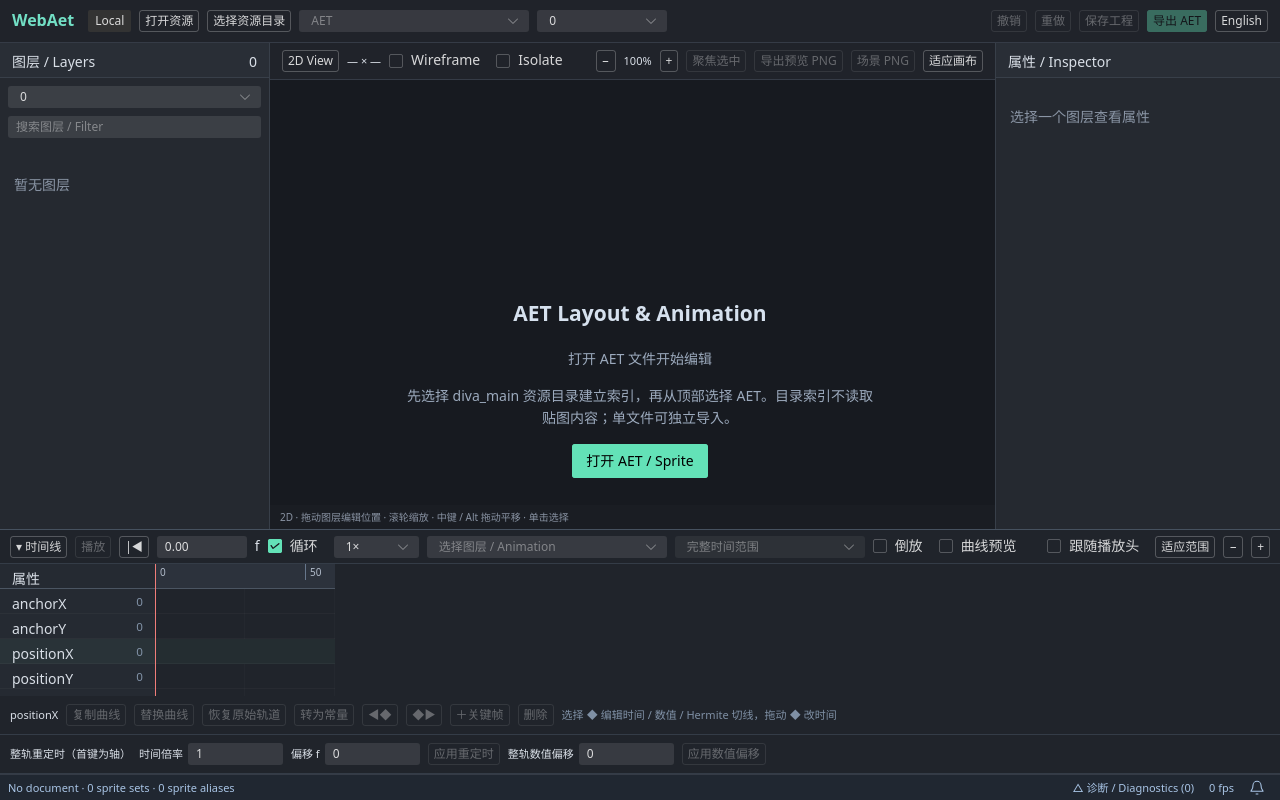
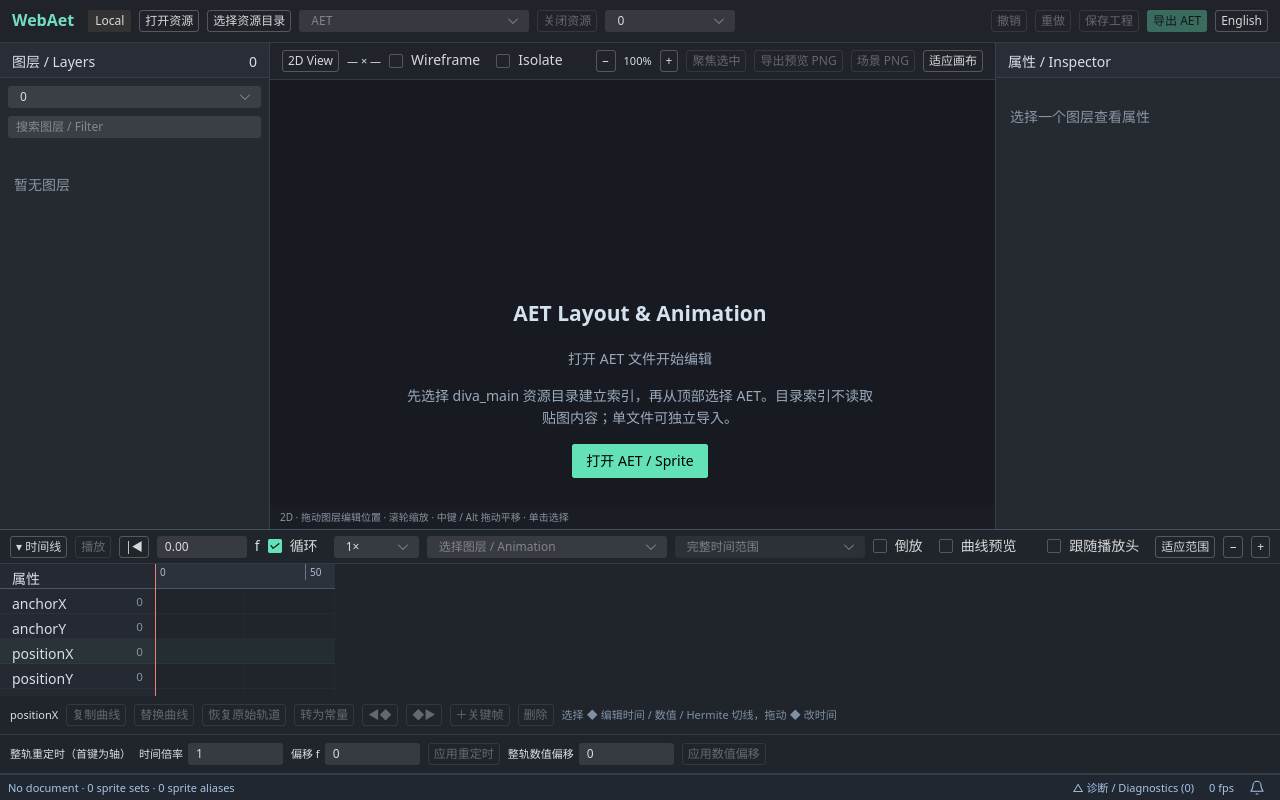
Before and after one commit to samnyan/WebAet, a Vue app: page /#/ in a window 1280 px wide. Built offline with nearby package versions, Linux system fonts and the light colour scheme.

Commit message:
feat: close current resource and release preview assets

```diff
--- a/src/components/editor/AetStage.vue
+++ b/src/components/editor/AetStage.vue
@@ -20,7 +20,8 @@ function draw() {
   const ratio = devicePixelRatio || 1, width = Math.round(bounds.width * ratio), height = Math.round(bounds.height * ratio)
   if (c.width !== width || c.height !== height) { c.width = width; c.height = height }
   const ctx = c.getContext('2d')!; ctx.setTransform(ratio, 0, 0, ratio, 0, 0); ctx.clearRect(0, 0, bounds.width, bounds.height); ctx.fillStyle = '#171a20'; ctx.fillRect(0, 0, bounds.width, bounds.height)
-  const s = e.scene.value; if (!s) return
+  const s = e.scene.value
+  if (!s) { hits = []; previousWarnings = []; emit('warnings', []); return }
   scale = Math.min((bounds.width - 48) / s.width, (bounds.height - 48) / s.height) * zoom.value
   origin = { x: (bounds.width - s.width * scale) / 2 + pan.value.x, y: (bounds.height - s.height * scale) / 2 + pan.value.y }
   ctx.translate(origin.x, origin.y); ctx.scale(scale, scale)
--- a/src/editor/state.ts
+++ b/src/editor/state.ts
@@ -49,6 +49,13 @@ export function createEditor() {
   function selectScene(index: number) {
     sceneIndex.value = index; const s = doc.value?.scenes[index]
     compositionId.value = s?.compositions.at(-1)?.offset ?? 0; selectedId.value = null; frame.value = s?.start ?? 0; hidden.value = new Set()
+  }
+  function closeDocument() {
+    if (busy.value || dirty.value && !window.confirm('当前修改尚未保存，关闭资源会丢弃修改。继续？')) return
+    doc.value = null; documents.value = []; library.clear(); resourceVersion.value++
+    undoStack.length = 0; redoStack.length = 0; historyVersion.value++
+    sceneIndex.value = 0; compositionId.value = 0; selectedId.value = null; frame.value = 0; hidden.value = new Set()
+    error.value = ''; notices.value = []; markSaved(); refresh()
   }
   function open(bytes: Uint8Array, name: string) {
     const parsed = markRaw(parseAet(bytes, name)); doc.value = parsed; undoStack.length = 0; redoStack.length = 0; historyVersion.value++; markSaved(); selectScene(0); refresh()
@@ -134,7 +141,7 @@ export function createEditor() {
     if (scene.value?.compositions.some(c => c.offset === project.view?.compositionId)) compositionId.value = project.view.compositionId
     frame.value = project.view?.frame ?? scene.value?.start ?? 0; markSaved(); refresh()
   }
-  return { operation, completedOperation, runOperation, doc, library, sceneIndex, compositionId, selectedId, frame, version, resourceVersion, busy, error, notices, hidden, dirty, scene, composition, selected, documents, open, importFiles, edit, refresh, undo, redo, selectScene, currentValue, setValue, restoreChannel, translateLayer, exportBinary, saveProject,
+  return { closeDocument, operation, completedOperation, runOperation, doc, library, sceneIndex, compositionId, selectedId, frame, version, resourceVersion, busy, error, notices, hidden, dirty, scene, composition, selected, documents, open, importFiles, edit, refresh, undo, redo, selectScene, currentValue, setValue, restoreChannel, translateLayer, exportBinary, saveProject,
     canUndo: computed(() => { historyVersion.value; return undoStack.length > 0 }), canRedo: computed(() => { historyVersion.value; return redoStack.length > 0 }) }
 }
 export type Editor = ReturnType<typeof createEditor>
--- a/src/views/EditorView.vue
+++ b/src/views/EditorView.vue
@@ -86,6 +86,7 @@ onBeforeUnmount(() => { window.removeEventListener('keydown', keydown); window.r
     <div class="app-toolbar"><strong>WebAet</strong><n-tag size="small" :bordered="false">Local</n-tag>
       <n-button size="tiny" :disabled="e.busy.value" @click="input?.click()">{{ t('open') }}</n-button><n-button size="tiny" :disabled="e.busy.value" @click="pickDirectory(false)">选择资源目录</n-button><n-button v-if="root" size="tiny" :disabled="e.busy.value" @click="pickDirectory(true)">重新扫描</n-button>
       <n-select class="asset-select" size="tiny" :disabled="e.busy.value" filterable :value="e.doc.value?.name" :options="assets" placeholder="AET" @update:value="changeAsset" />
+      <n-button data-testid="close-document" size="tiny" :disabled="e.busy.value || (!e.doc.value && !e.library.sets.length)" @click="e.closeDocument">关闭资源</n-button>
       <n-select class="scene-select" size="tiny" :disabled="e.busy.value" :value="e.sceneIndex.value" :options="scenes" placeholder="Scene" @update:value="e.selectScene" />
       <div class="spacer" /><span v-if="e.dirty.value" class="dirty">●</span><n-button size="tiny" :disabled="e.busy.value || !e.canUndo.value" @click="e.undo">撤销</n-button><n-button size="tiny" :disabled="e.busy.value || !e.canRedo.value" @click="e.redo">重做</n-button>
       <n-button size="tiny" :disabled="e.busy.value || !e.doc.value" @click="e.runOperation('保存工程', e.saveProject)">保存工程</n-button><n-button size="tiny" type="primary" :disabled="e.busy.value || !e.doc.value" @click="e.runOperation('导出 AET', e.exportBinary)">导出 AET</n-button>
```
